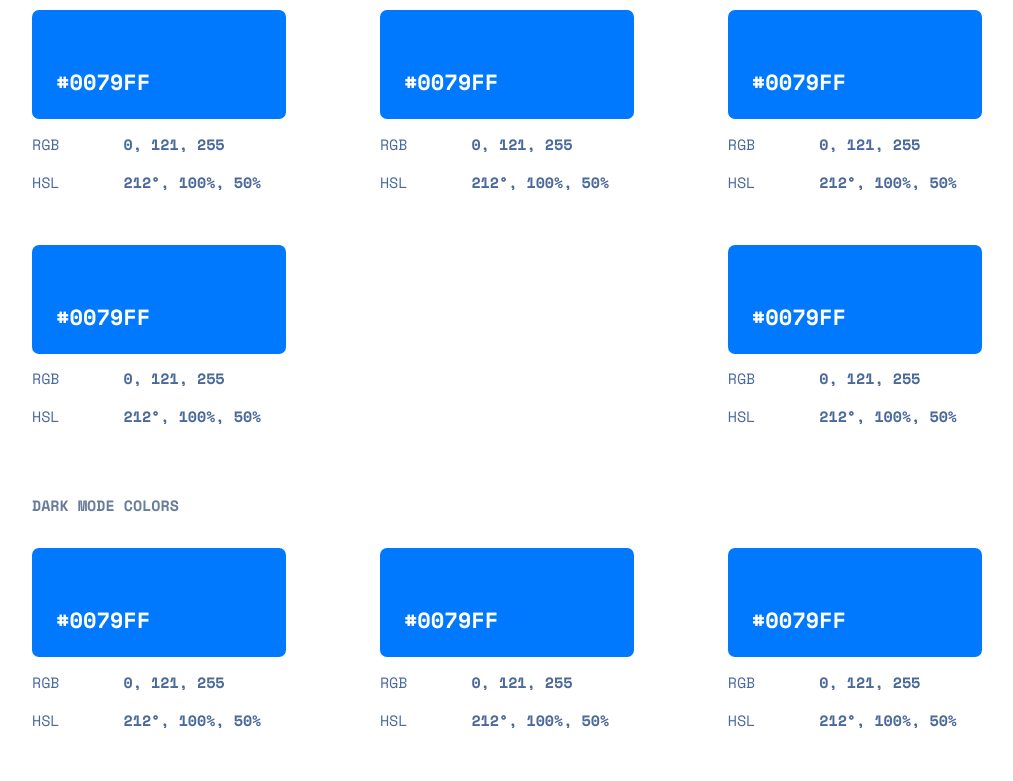
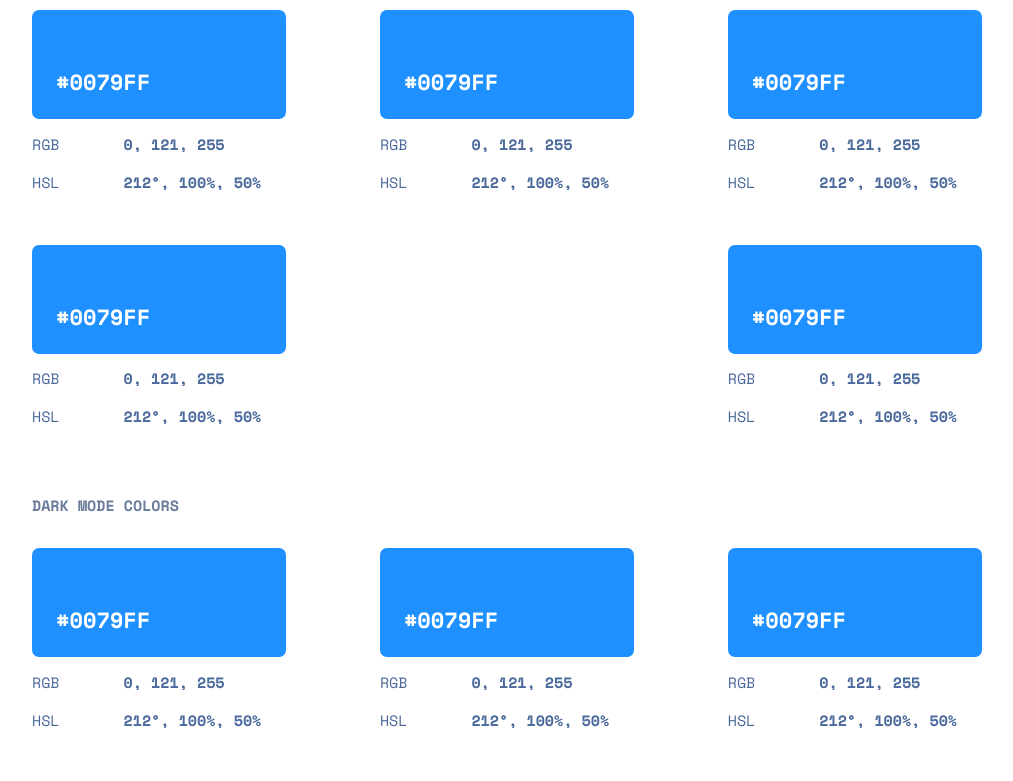
Before and after one commit to billybenntt/portfolio-project-3-github-user-search, a React (Vite) app: page / in a window 1280 px wide. Shown: the part 360-1141 px from the top of the page, without its empty margins (133-1146 px from the left). Built offline with nearby package versions, Linux system fonts and the light colour scheme.

Commit message:
refactor jsx to component color

```diff
--- a/src/pages/DesignSystem.jsx
+++ b/src/pages/DesignSystem.jsx
@@ -1,7 +1,7 @@
 function Color (props) {
   return (
     <div className="color">
-      <div className="color-box">
+      <div className="color-box" style={{ backgroundColor: 'dodgerblue' }}>
         <p>#0079FF</p>
       </div>
       <div className="color-description">
@@ -39,72 +39,12 @@ function DesignSystem () {
             <div>
               <h4 className="colors-group-title">light mode colors</h4>
               <div className="colors-group">
-                <div className="color">
-                  <div className="color-box">
-                    <p>#0079FF</p>
-                  </div>
-                  <div className="color-description">
-                    <h4>RGB</h4>
-                    <p>0, 121, 255</p>
-                  </div>
-                  <div className="color-description">
-                    <h4>HSL</h4>
-                    <p>212°, 100%, 50%</p>
-                  </div>
-                </div>
-                <div className="color">
-                  <div className="color-box">
-                    <p>#0079FF</p>
-                  </div>
-                  <div className="color-description">
-                    <h4>RGB</h4>
-                    <p>0, 121, 255</p>
-                  </div>
-                  <div className="color-description">
-                    <h4>HSL</h4>
-                    <p>212°, 100%, 50%</p>
-                  </div>
-                </div>
-                <div className="color">
-                  <div className="color-box">
-                    <p>#0079FF</p>
-                  </div>
-                  <div className="color-description">
-                    <h4>RGB</h4>
-                    <p>0, 121, 255</p>
-                  </div>
-                  <div className="color-description">
-                    <h4>HSL</h4>
-                    <p>212°, 100%, 50%</p>
-                  </div>
-                </div>
+                <Color/>
+                <Color/>
+                <Color/>
+                <Color/>
+                <Color/>
 
-                <div className="color">
-                  <div className="color-box">
-                    <p>#0079FF</p>
-                  </div>
-                  <div className="color-description">
-                    <h4>RGB</h4>
-                    <p>0, 121, 255</p>
-                  </div>
-                  <div className="color-description">
-                    <h4>HSL</h4>
-                    <p>212°, 100%, 50%</p>
-                  </div>
-                </div>
-                <div className="color">
-                  <div className="color-box">
-                    <p>#0079FF</p>
-                  </div>
-                  <div className="color-description">
-                    <h4>RGB</h4>
-                    <p>0, 121, 255</p>
-                  </div>
-                  <div className="color-description">
-                    <h4>HSL</h4>
-                    <p>212°, 100%, 50%</p>
-                  </div>
-                </div>
               </div>
             </div>
 
@@ -112,67 +52,13 @@ function DesignSystem () {
             <div>
               <h4 className="colors-group-title">Dark mode colors</h4>
               <div className="colors-group">
-                <div className="color">
-                  <div className="color-box">
-                    <p>#0079FF</p>
-                  </div>
-                  <div className="color-description">
-                    <h4>RGB</h4>
-                    <p>0, 121, 255</p>
-                  </div>
-                  <div className="color-description">
-                    <h4>HSL</h4>
-                    <p>212°, 100%, 50%</p>
-                  </div>
-                </div>
-                <div className="color">
-                  <div className="color-box">
-                    <p>#0079FF</p>
-                  </div>
-                  <div className="color-description">
-                    <h4>RGB</h4>
-                    <p>0, 121, 255</p>
-                  </div>
-                  <div className="color-description">
-                    <h4>HSL</h4>
-                    <p>212°, 100%, 50%</p>
-                  </div>
-                </div>
-                <div className="color">
-                  <div className="color-box">
-                    <p>#0079FF</p>
-                  </div>
-                  <div className="color-description">
-                    <h4>RGB</h4>
-                    <p>0, 121, 255</p>
-                  </div>
-                  <div className="color-description">
-                    <h4>HSL</h4>
-                    <p>212°, 100%, 50%</p>
-                  </div>
-                </div>
-                <div className="color">
-                  <div className="color-box">
-                    <p>#0079FF</p>
-                  </div>
-                  <div className="color-description">
-                    <h4>RGB</h4>
-                    <p>0, 121, 255</p>
-                  </div>
-                  <div className="color-description">
-                    <h4>HSL</h4>
-                    <p>212°, 100%, 50%</p>
-                  </div>
-                </div>
-
-
+                <Color/>
+                <Color/>
+                <Color/>
+                <Color/>
               </div>
             </div>
-
-
           </div>
-
-
         </section>
 
 
```
